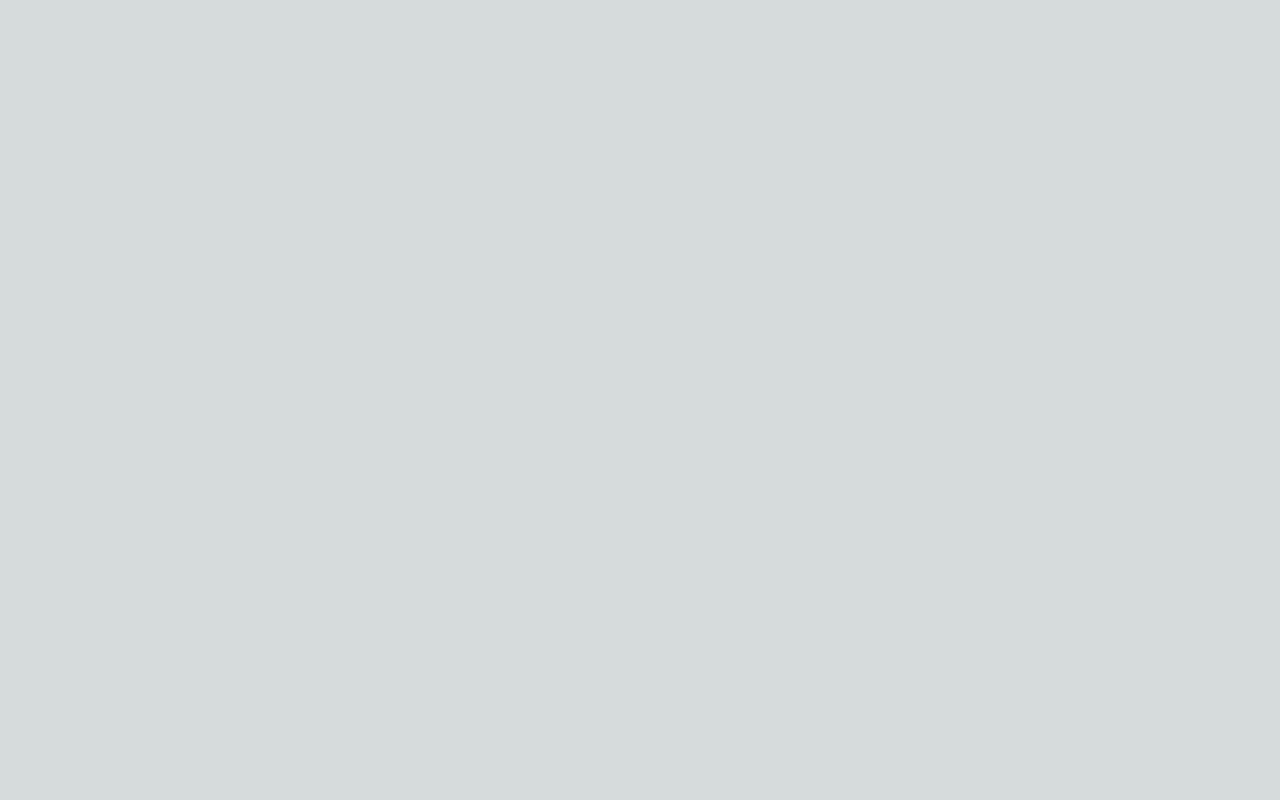
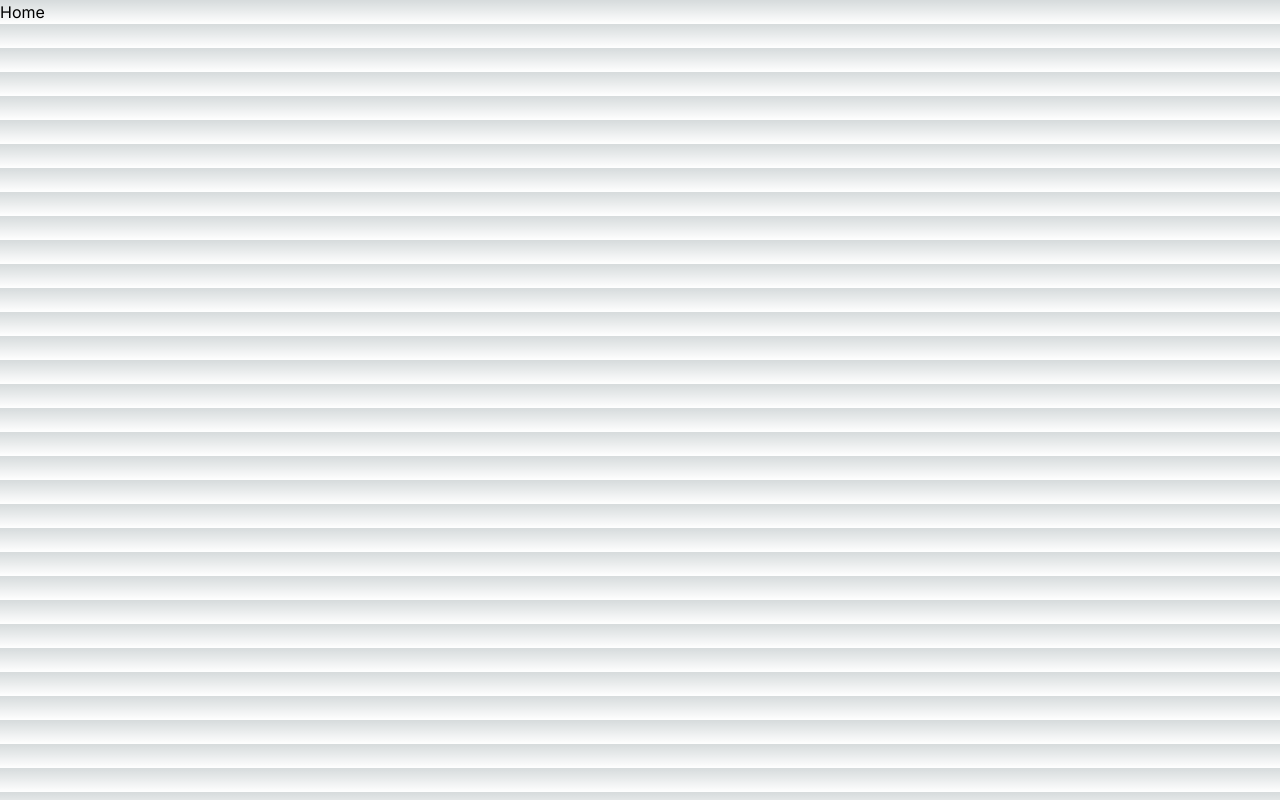
Before and after one commit to Jubstacheit/linktree, a Next.js app: page / in a window 1280 px wide. Built offline with nearby package versions, Linux system fonts and the light colour scheme.

Commit message:
Add heading to Home page

```diff
--- a/app/page.js
+++ b/app/page.js
@@ -1,5 +1,9 @@
 import Image from "next/image";
 
 export default function Home() {
-
+  return (
+    <div>
+      <h1>Home</h1>
+    </div>
+  );
 }
```
